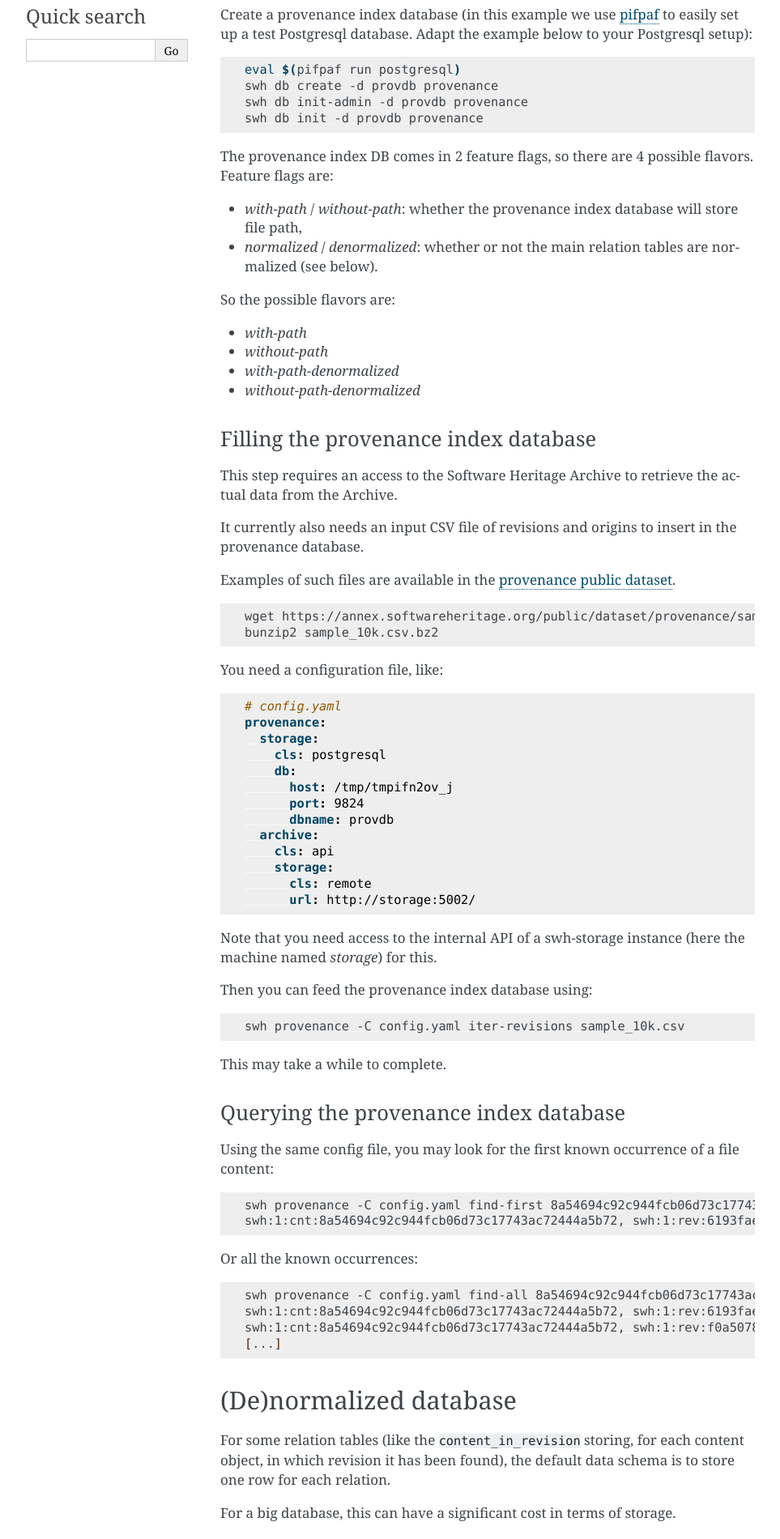
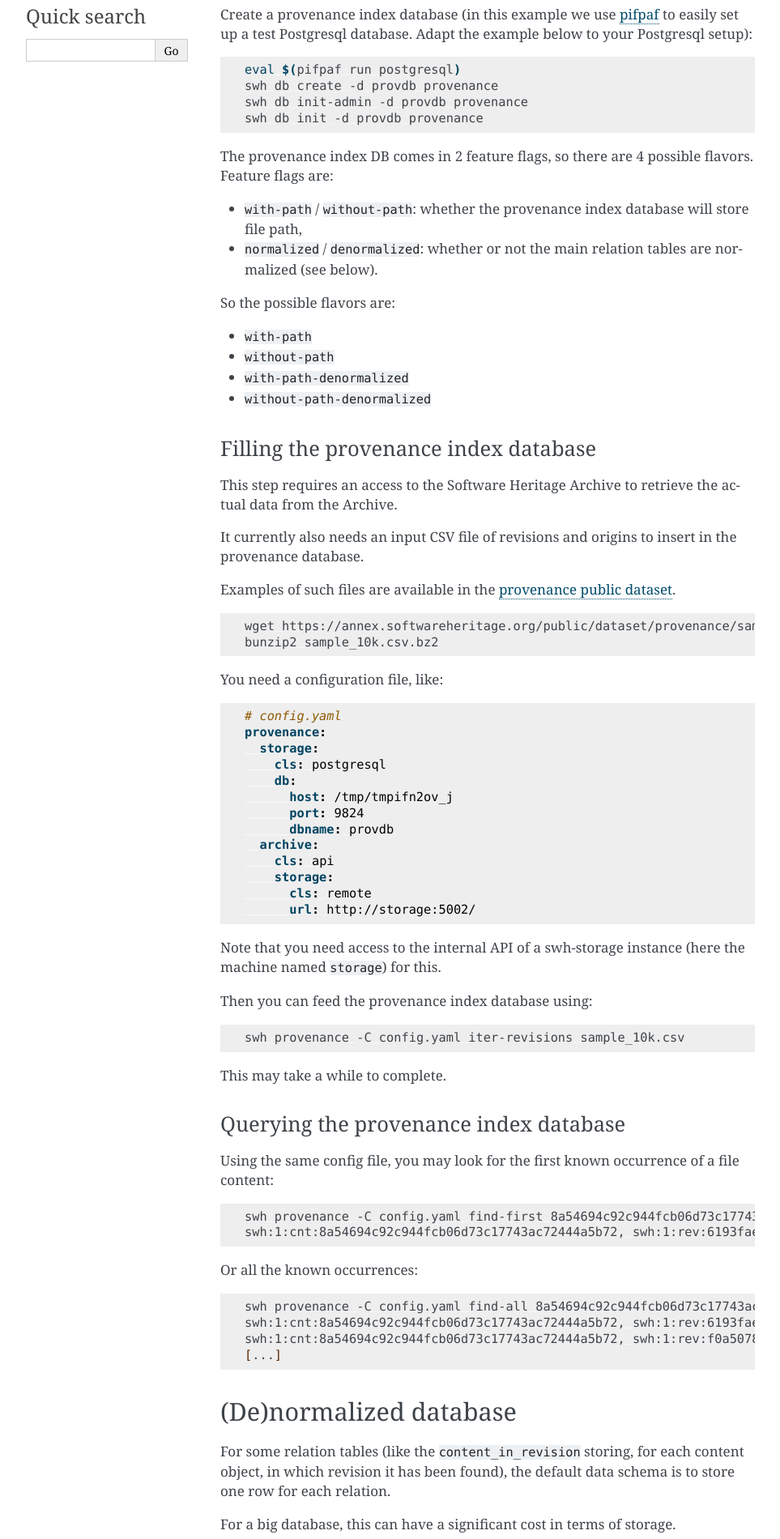
Before and after one commit to SoftwareHeritage/swh-provenance, a Sphinx documentation site: the page built from docs/index.rst, in a window 1280 px wide. Shown: the part 410-2310 px from the top of the page at 81% size, without its empty margins (148-1111 px from the left). Built offline with Sphinx 7.4.7, drawn with Linux system fonts in a browser that asks for light colours.

Commit message:
Fix ReST syntax

```diff
--- a/docs/index.rst
+++ b/docs/index.rst
@@ -31,15 +31,15 @@ setup):
 
 The provenance index DB comes in 2 feature flags, so there are 4 possible flavors. Feature flags are:
 
-- `with-path` / `without-path`: whether the provenance index database will store file path,
-- `normalized` / `denormalized`: whether or not the main relation tables are normalized (see below).
+- ``with-path`` / ``without-path``: whether the provenance index database will store file path,
+- ``normalized`` / ``denormalized``: whether or not the main relation tables are normalized (see below).
 
 So the possible flavors are:
 
-- `with-path`
-- `without-path`
-- `with-path-denormalized`
-- `without-path-denormalized`
+- ``with-path``
+- ``without-path``
+- ``with-path-denormalized``
+- ``without-path-denormalized``
 
 Filling the provenance index database
 ~~~~~~~~~~~~~~~~~~~~~~~~~~~~~~~~~~~~~
@@ -78,7 +78,7 @@ You need a configuration file, like:
         url: http://storage:5002/
 
 Note that you need access to the internal API of a :ref:`swh-storage
-<swh-storage>` instance (here the machine named `storage`) for this.
+<swh-storage>` instance (here the machine named ``storage``) for this.
 
 Then you can feed the provenance index database using:
 
```
